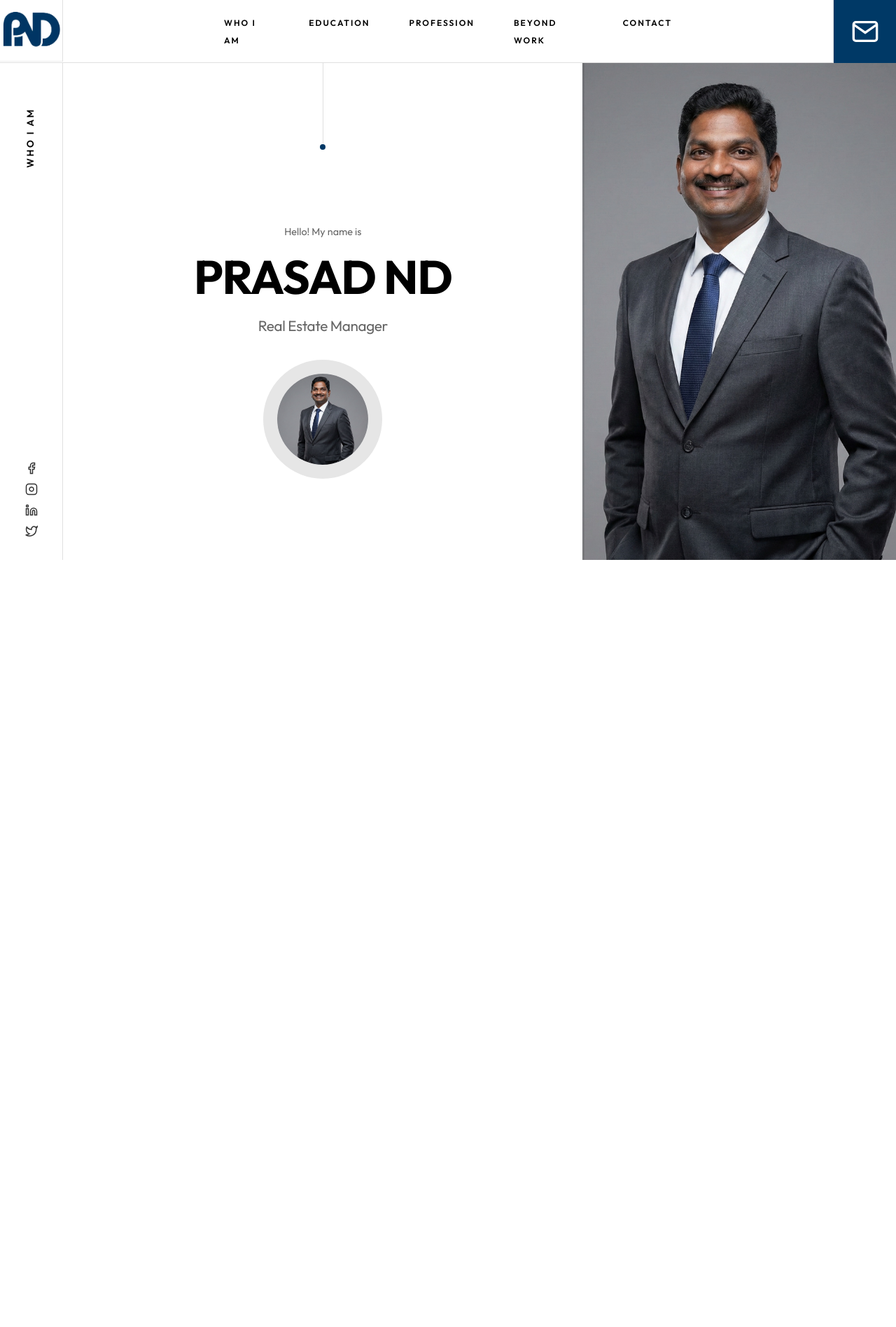
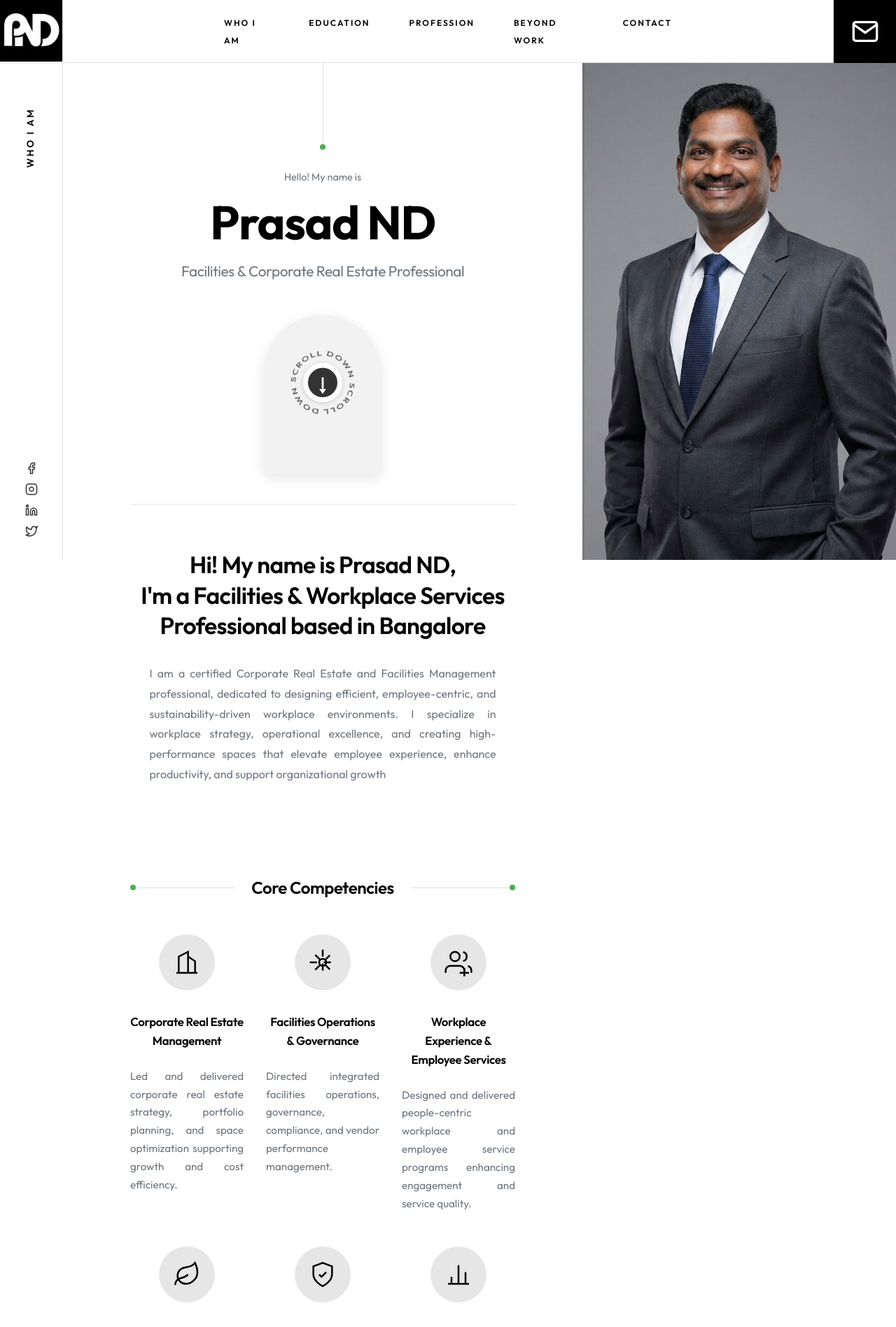
Before and after one commit to rishitechsolutions/Prasadnd-Blog, a PHP site: page / in a window 1280 px wide. Shown: the top 1896 px of the page at 70% size. Before the commit the page ends 800 px from the top, so only its background shows below. Run offline with PHP 8.4, Linux system fonts and the light colour scheme.

Commit message:
Update portfolio: new logo, review images, green accent, scroll indicator, mail icon, fourth review, footer spacing
Co-authored-by: Cursor <cursoragent@cursor.com>

```diff
--- a/beyond-work.html
+++ b/beyond-work.html
@@ -14,7 +14,7 @@
     <nav class="navbar">
         <div class="nav-container">
             <a href="index.html" class="nav-icon-box nav-logo-box" aria-label="Home">
-                <img src="assets/logo.jpg" alt="Logo" class="nav-logo">
+                <img src="assets/newlogo.JPEG" alt="Logo" class="nav-logo">
             </a>
             <ul class="nav-menu">
                 <li><a href="index.html" class="nav-link">WHO I AM</a></li>
@@ -23,7 +23,7 @@
                 <li><a href="beyond-work.html" class="nav-link">BEYOND WORK</a></li>
                 <li><a href="contact.html" class="nav-link">CONTACT</a></li>
             </ul>
-            <a href="contact.html" class="nav-icon-box" aria-label="Contact">
+            <a href="mailto:prasad.nd01@gmail.com" class="nav-icon-box" aria-label="Email">
                 <svg width="40" height="40" viewBox="0 0 24 24" fill="none" stroke="currentColor" stroke-width="2">
                     <path d="M4 4h16c1.1 0 2 .9 2 2v12c0 1.1-.9 2-2 2H4c-1.1 0-2-.9-2-2V6c0-1.1.9-2 2-2z"></path>
                     <polyline points="22,6 12,13 2,6"></polyline>
--- a/education.html
+++ b/education.html
@@ -14,7 +14,7 @@
     <nav class="navbar">
         <div class="nav-container">
             <a href="index.html" class="nav-icon-box nav-logo-box" aria-label="Home">
-                <img src="assets/logo.jpg" alt="Logo" class="nav-logo">
+                <img src="assets/newlogo.JPEG" alt="Logo" class="nav-logo">
             </a>
             <ul class="nav-menu">
                 <li><a href="index.html" class="nav-link">WHO I AM</a></li>
@@ -23,7 +23,7 @@
                 <li><a href="beyond-work.html" class="nav-link">BEYOND WORK</a></li>
                 <li><a href="contact.html" class="nav-link">CONTACT</a></li>
             </ul>
-            <a href="contact.html" class="nav-icon-box" aria-label="Contact">
+            <a href="mailto:prasad.nd01@gmail.com" class="nav-icon-box" aria-label="Email">
                 <svg width="40" height="40" viewBox="0 0 24 24" fill="none" stroke="currentColor" stroke-width="2">
                     <path d="M4 4h16c1.1 0 2 .9 2 2v12c0 1.1-.9 2-2 2H4c-1.1 0-2-.9-2-2V6c0-1.1.9-2 2-2z"></path>
                     <polyline points="22,6 12,13 2,6"></polyline>
--- a/index.html
+++ b/index.html
@@ -15,7 +15,7 @@
     <nav class="navbar">
         <div class="nav-container">
             <a href="index.html" class="nav-icon-box nav-logo-box" aria-label="Home">
-                <img src="assets/logo.jpg" alt="Logo" class="nav-logo">
+                <img src="assets/newlogo.JPEG" alt="Logo" class="nav-logo">
             </a>
             <ul class="nav-menu">
                 <li><a href="index.html" class="nav-link">WHO I AM</a></li>
@@ -24,7 +24,7 @@
                 <li><a href="beyond-work.html" class="nav-link">BEYOND WORK</a></li>
                 <li><a href="contact.html" class="nav-link">CONTACT</a></li>
             </ul>
-            <a href="contact.html" class="nav-icon-box" aria-label="Contact">
+            <a href="mailto:prasad.nd01@gmail.com" class="nav-icon-box" aria-label="Email">
                 <svg width="20" height="20" viewBox="0 0 24 24" fill="none" stroke="currentColor" stroke-width="2">
                     <path d="M4 4h16c1.1 0 2 .9 2 2v12c0 1.1-.9 2-2 2H4c-1.1 0-2-.9-2-2V6c0-1.1.9-2 2-2z"></path>
                     <polyline points="22,6 12,13 2,6"></polyline>
@@ -91,10 +91,34 @@
             <section id="home" class="hero-section">
                 <div class="hero-content">
                     <p class="hero-greeting scroll-animate">Hello! My name is</p>
-                    <h1 class="hero-name scroll-animate scroll-animate-delay-1">PRASAD ND</h1>
-                    <p class="hero-title scroll-animate scroll-animate-delay-2">Real Estate Manager</p>
+                    <h1 class="hero-name scroll-animate scroll-animate-delay-1">Prasad ND</h1>
+                    <p class="hero-title scroll-animate scroll-animate-delay-2">Facilities & Corporate Real Estate Professional</p>
                     <div class="hero-image-container scroll-animate scroll-animate-delay-3">
-                        <img src="assets/profile pic.jpg" alt="Profile" class="hero-profile-image">
+                        <div class="hero-profile-reveal">
+                            <img src="assets/casual.jpg" alt="Profile" class="hero-profile-image">
+                            <div class="scroll-down-indicator">
+                              <div class="scroll-down-shape">
+                                <div class="scroll-down-shape-inner">
+                                <svg class="scroll-down-text-curve" viewBox="0 0 200 200" xmlns="http://www.w3.org/2000/svg" xmlns:xlink="http://www.w3.org/1999/xlink">
+                                  <defs>
+                                    <path id="scrollPathTop" d="M 45 100 A 55 55 0 0 1 155 100" fill="none"/>
+                                    <path id="scrollPathBottom" d="M 155 100 A 55 55 0 0 1 45 100" fill="none"/>
+                                  </defs>
+                                  <text fill="#333" font-size="14" font-weight="600" font-family="Outfit, sans-serif" textLength="180" lengthAdjust="spacingAndGlyphs">
+                                    <textPath xlink:href="#scrollPathTop" startOffset="0">SCROLL DOWN • </textPath>
+                                  </text>
+                                  <text fill="#333" font-size="14" font-weight="600" font-family="Outfit, sans-serif" textLength="180" lengthAdjust="spacingAndGlyphs">
+                                    <textPath xlink:href="#scrollPathBottom" startOffset="0">SCROLL DOWN • </textPath>
+                                  </text>
+                                </svg>
+                                <div class="scroll-down-circle">
+                                  <span class="scroll-down-arrow-long"></span>
+                                </div>
+                                </div>
+                              </div>
+                            </div>
+                          </div>
+
                     </div>
                 </div>
             </section>
@@ -428,27 +452,34 @@
                         <div class="reviews-slider">
                             <div class="review-slide active">
                                 <div class="review-profile-image">
-                                    <img src="assets/profile pic.jpg" alt="Paul Trueman">
+                                    <img src="assets/review1.jpeg" alt="Paul Trueman">
                                 </div>
-                                <h4 class="review-name">Paul Trueman</h4>
-                                <p class="review-project">EQANTA APP</p>
-                                <p class="review-text">Working with Courtney Davis as our UI designer was an absolute pleasure. Her attention to detail and creative approach brought our vision to life. The user interface she designed exceeded our expectations, and we received positive feedback from our clients. Highly recommended!</p>
+                                <h4 class="review-name">Cheryl Lee</h4>
+                                <p class="review-project">Senior Manager - Corporate Real Estate at Equinix</p>
+                                <p class="review-text">I worked closely with Prasad for the last 2 years. He has consistently demonstrated sound judgment, strong stakeholder management skills, and a clear understanding of how CRE decisions support broader business objectives. Prasad is reliable and solutions-oriented, with the ability to manage complexity while maintaining high standards of delivery. He is a trusted colleague and leader, and I would highly recommend him to any organisation looking for a capable corporate real estate professional.</p>
                             </div>
                             <div class="review-slide">
                                 <div class="review-profile-image">
-                                    <img src="assets/profile pic.jpg" alt="Olivia Oldman">
+                                    <img src="assets/review2.jpeg" alt="Olivia Oldman">
                                 </div>
-                                <h4 class="review-name">Olivia Oldman</h4>
-                                <p class="review-project">EQANTA APP</p>
-                                <p class="review-text">I had the opportunity to collaborate with Courtney, and I must say she is incredibly talented. Her ability to understand our brand and translate it into a interface was impressive. Courtney's designs were intuitive, and enhanced the overall user experience. I look forward to working with her again!</p>
+                                <h4 class="review-name">Rupit Kar</h4>
+                                <p class="review-project">Marketing Professional</p>
+                                <p class="review-text">Prasad embodies a never-say-no attitude and is consistently available to support urgent and last-minute requirements. His eagerness to learn, sharp presence of mind and willingness to step beyond his comfort zone are highly commendable. He frequently outperforms team members with significantly more experience. If I were to start my own company, Prasad would undoubtedly be my first hire.</p>
                             </div>
                             <div class="review-slide">
                                 <div class="review-profile-image">
-                                    <img src="assets/profile pic.jpg" alt="Oscar Newman">
+                                    <img src="assets/review3.jpeg" alt="Major Nitesh Kala">
                                 </div>
-                                <h4 class="review-name">Oscar Newman</h4>
-                                <p class="review-project">EQANTA APP</p>
-                                <p class="review-text">Courtney Davis is an exceptional UI designer. She has a keen eye for aesthetics and understands how to create interfaces. Courtney's designs greatly improved the usability of our application, and we couldn't be happier with the results. Highly skilled and reliable!</p>
+                                <h4 class="review-name">Major Nitesh Kala</h4>
+                                <p class="review-project">Head - Corporate Administration & CRE at Datamatics</p>
+                                <p class="review-text">Prasad is a passionate, disciplined, driven and focused professional delivering excellence every time awork is assigned to him. He loves to take up challenging tasks and completes them beating deadlines and doing a top notch job of the same. As part of my regional team in Bengaluru he worked on real estate transactions and project management and delivered outstanding results thus earning praise from the top management and employees alike. You can rest easy once work is assigned to Prasad, he will complete it without any intervention or reminders. He is extremely helpful, affable and easy to work with. His perfectionist way of working always ensures customer delight to all his stakeholders. Always smiling and ever cheerful he brings in a lot of value add to whatever he undertakes. It was a pleasure having him as part of my team and I look forward to hiring him in my team in the future as well, here's wishing him the very best for all his future endeavors.</p>
+                            </div>
+                            <div class="review-slide">
+                                <div class="review-profile-image">
+                                    <img src="assets/review4.jpeg" alt="Reviewer">
+                                </div>
+                                <h4 class="review-name">Arun A Pais</h4>
+                                <p class="review-project">Working with Prasad at Viacom18 was a truly positive experience. In his role as Facility Lead, he consistently demonstrated strong leadership, clear and effective communication, and excellent operational control across all aspects of facility management. From preventive maintenance and vendor coordination to regulatory compliance and daily operations, Prasad handled every responsibility with precision, accountability, and a high level of commitment. His calm and composed approach under pressure, combined with a strong focus on continuous improvement, clearly set him apart as a reliable and capable leader. I would confidently recommend Prasad for any senior facilities or operations role, as he would be a valuable asset to any organization.</p>
                             </div>
                         </div>
                     </div>
@@ -462,6 +493,7 @@
                     <span class="dot active" data-slide="0"></span>
                     <span class="dot" data-slide="1"></span>
                     <span class="dot" data-slide="2"></span>
+                    <span class="dot" data-slide="3"></span>
                 </div>
             </section>
 
--- a/styles.css
+++ b/styles.css
@@ -23,7 +23,8 @@ html::-webkit-scrollbar {
     --text-color: #333;
     --border-color: #e0e0e0;
     --hover-color: #000;
-    --accent-color: #003966;
+    --accent-color: #4CB050;
+    --accent-color-dark: #3d8c40;
 }
 
 /* Pantra Font */
@@ -189,10 +200,16 @@ h1, h2, h3, h4, h5, h6,
 .nav-icon-box:last-of-type {
     right: 0;
     border-left: 1px solid var(--border-color);
+    background: #000;
+}
+
+.nav-icon-box:last-of-type:hover {
+    background: #222;
+    transform: translateY(-2px);
 }
 
 .nav-icon-box:hover {
-    background: #002d4d;
+    background: var(--accent-color-dark);
     transform: translateY(-2px);
 }
 
@@ -379,12 +396,15 @@ h1, h2, h3, h4, h5, h6,
     width: calc(65% - 90px);
     margin-left: 90px;
     padding: 1.5rem 6rem 0;
-    overflow-y: auto;
-    height: calc(100vh - 90px);
+    overflow-y: visible;
+    height: auto;
     scrollbar-width: none; /* Firefox */
     -ms-overflow-style: none; /* IE and Edge */
     position: relative;
     box-sizing: border-box;
+    display: flex;
+    flex-direction: column;
+    min-height: calc(100vh - 90px);
 }
 
 .left-content::-webkit-scrollbar {
@@ -443,11 +463,11 @@ h1, h2, h3, h4, h5, h6,
 
 /* Hero Section */
 .hero-section {
-    min-height: 100vh;
+    min-height: auto;
     display: flex;
     align-items: center;
     justify-content: center;
-    padding: 0.5rem 0 2rem 0;
+    padding: 8rem 0 4rem 0;
 }
 
 .hero-content {
@@ -456,7 +476,7 @@ h1, h2, h3, h4, h5, h6,
 
 .hero-greeting {
     font-size: 0.9rem;
-    color: var(--secondary-color);
+    color: #6c757d;
     margin-bottom: 1rem;
     font-weight: 400;
 }
@@ -471,7 +491,7 @@ h1, h2, h3, h4, h5, h6,
 
 .hero-title {
     font-size: 1.3rem;
-    color: var(--secondary-color);
+    color: #6c757d;
     margin-bottom: 2rem;
     font-weight: 400;
 }
@@ -483,12 +503,159 @@ h1, h2, h3, h4, h5, h6,
     margin-top: 2rem;
 }
 
-.hero-profile-image {
+.hero-profile-reveal {
+    position: relative;
+    width: 220px;
+    height: 220px;
+    display: flex;
+    justify-content: center;
+    align-items: flex-end;
+  }
+
+.hero-profile-reveal .hero-profile-image {
+    position: absolute;
     width: 170px;
     height: 170px;
     border-radius: 50%;
     object-fit: cover;
     border: 20px solid #E6E6E6;
+    opacity: 0;
+    transition: opacity 0.6s ease;
+    z-index: 2;
+}
+
+.hero-profile-reveal.revealed .hero-profile-image {
+    opacity: 1;
+}
+
+.hero-profile-reveal.revealed .scroll-down-indicator {
+    opacity: 0;
+    pointer-events: none;
+}
+
+.hero-profile-image {
+    position: absolute;
+    bottom: -55px;
+    width: 150px;
+    height: 150px;
+    border-radius: 50%;
+    object-fit: cover;
+    border: 18px solid #e6e6e6;
+    background: #fff;
+  }
+
+
+/* Scroll Down Indicator - Long upside-down U shape (width 20% smaller than profile circle) */
+.scroll-down-indicator {
+    position: absolute;
+    top: 58%;
+    left: 50%;
+    transform: translate(-50%, -50%);
+    width: 168px;
+    height: 168px;
+    display: flex;
+    align-items: center;
+    justify-content: center;
+    transition: opacity 0.6s ease;
+    z-index: 1;
+}
+
+/* Long U: curved arch on top, long straight sides, flat bottom */
+.scroll-down-shape {
+    position: relative;
+    width: 168px;
+    height: 227px;
+    background: #f2f2f2;
+    border-radius: 84px 84px 0 0;
+    overflow: visible;
+    display: flex;
+    justify-content: center;
+    align-items: flex-start;
+    box-shadow: 0 6px 20px rgba(0, 0, 0, 0.1);
+}
+
+.scroll-down-shape-inner {
+    position: relative;
+    width: 200px;
+    height: 200px;
+    flex-shrink: 0;
+    display: flex;
+    align-items: center;
+    justify-content: center;
+    transform: scale(0.7) translateY(38px);
+    transform-origin: top center;
+    overflow: visible;
+}
+
+.scroll-down-text-curve {
+    position: absolute;
+    top: 0;
+    left: 0;
+    width: 100%;
+    height: 100%;
+    pointer-events: none;
+    animation: scrollDownPulse 2s ease-in-out infinite;
+    overflow: visible;
+}
+
+.scroll-down-text-curve text {
+    fill: #333;
+    font-size: 14px;
+    font-weight: 600;
+    letter-spacing: 0.1em;
+}
+
+/* Black circle with white ring - centered in the arch */
+.scroll-down-circle {
+    position: relative;
+    z-index: 2;
+    width: 80px;
+    height: 80px;
+    background: #333;
+    border-radius: 50%;
+    border: 10px solid #fff;
+    display: flex;
+    align-items: center;
+    justify-content: center;
+    box-shadow: 0 2px 10px rgba(0, 0, 0, 0.15);
+}
+
+/* Long scroll arrow: vertical line + arrowhead */
+.scroll-down-arrow-long {
+    display: block;
+    position: relative;
+    width: 4px;
+    height: 24px;
+    background: #fff;
+    border-radius: 2px;
+    margin-top: 2px;
+}
+
+.scroll-down-arrow-long::after {
+    content: '';
+    position: absolute;
+    left: 50%;
+    top: 100%;
+    transform: translateX(-50%);
+    width: 0;
+    height: 0;
+    border-left: 7px solid transparent;
+    border-right: 7px solid transparent;
+    border-top: 10px solid #fff;
+    margin-top: 0;
+}
+
+.scroll-down-arrow {
+    width: 0;
+    height: 0;
+    border-left: 8px solid transparent;
+    border-right: 8px solid transparent;
+    border-top: 12px solid #fff;
+}
+
+@keyframes scrollDownPulse {
+    0%, 100% { opacity: 1; }
+    50% { opacity: 0.6; }
 }
 
 .scroll-indicator {
@@ -523,7 +690,7 @@ h1, h2, h3, h4, h5, h6,
 
 .about-section p {
     font-size: 1rem;
-    color: var(--secondary-color);
+    color: #6c757d;
     line-height: 1.8;
     max-width: 90%;
     margin: 0 auto;
@@ -630,7 +797,7 @@ h1, h2, h3, h4, h5, h6,
 }
 
 .service-item p {
-    color: var(--secondary-color);
+    color: #6c757d;
     line-height: 1.7;
     text-align: justify;
     margin: 0;
```
Also changed, not shown: other parts of styles.css (+138 -39 lines), contact.html (+5 -4 lines), profession.html (+40 -55 lines), script.js (+51 -18 lines), assets/casual.jpg (added), assets/newlogo.JPEG (added), assets/review1.jpeg (added), assets/review2.jpeg (added), assets/review3.jpeg (added), assets/review4.jpeg (added).
